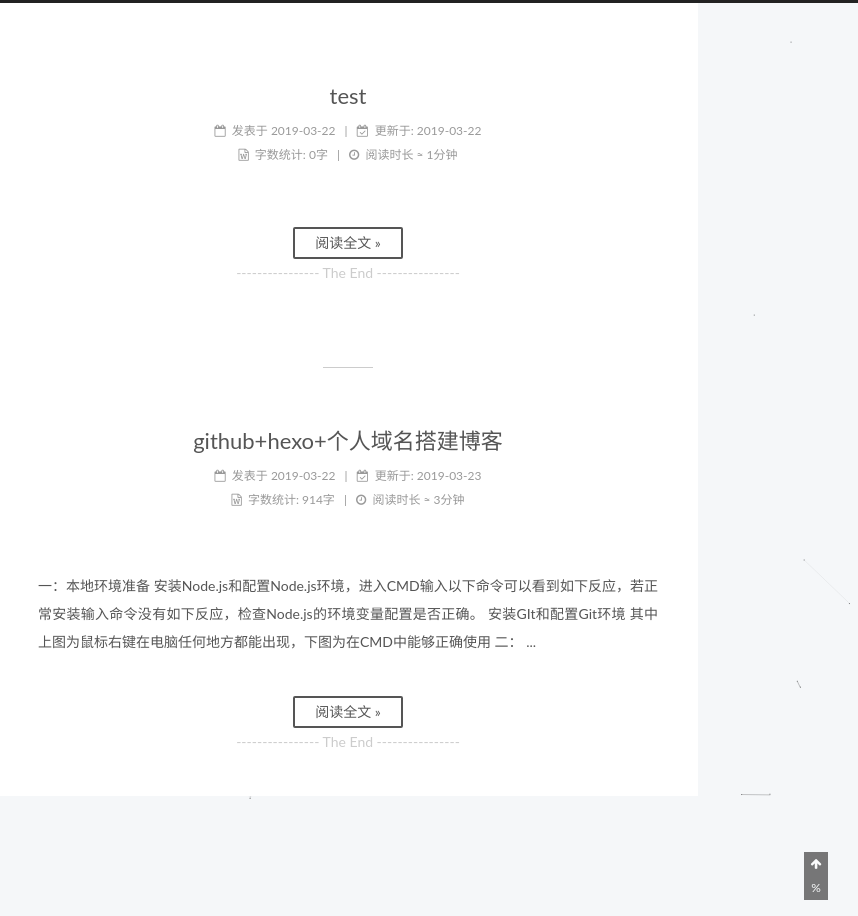
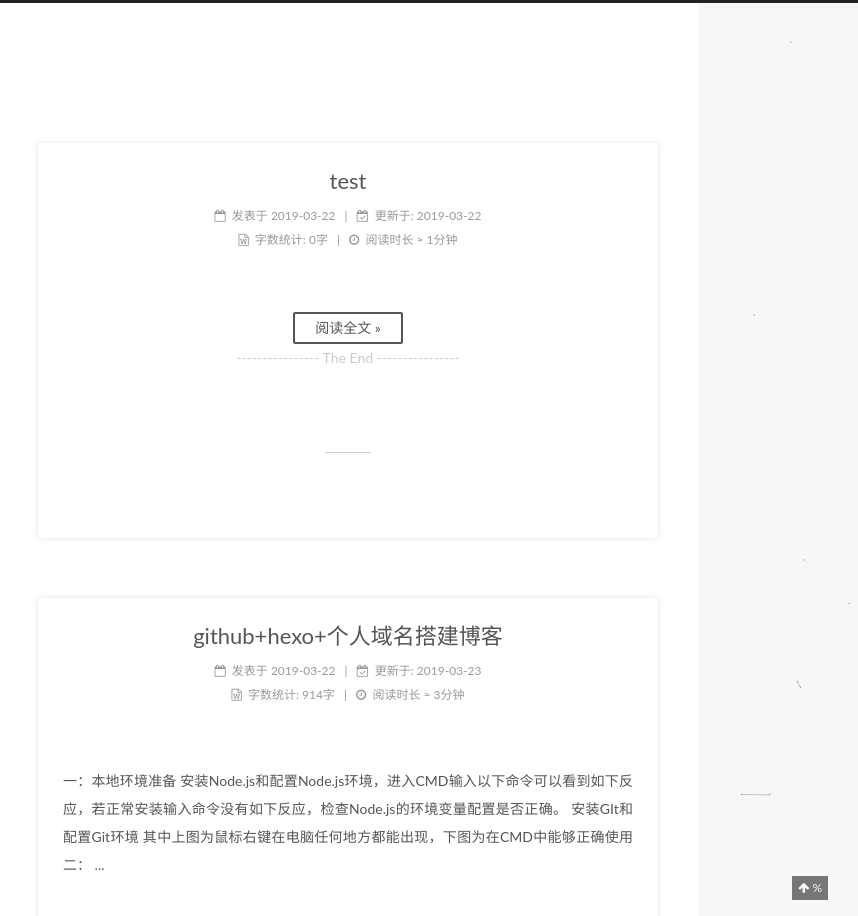
Before and after one commit to Libkup/Libkup.github.io, a plain HTML site: page index.html in a window 1280 px wide. Shown: the top 916 px of the page, 422-1280 px from the left. Drawn offline with Linux system fonts and the light colour scheme; some packages are replaced by stand-ins of ours; a script that the page names is missing.

Commit message:
Site updated: 2019-03-23 18:27:36

```diff
--- a/css/main.css
+++ b/css/main.css
@@ -1063,7 +1063,7 @@
   right: 30px;
   z-index: 1050;
   padding: 0 6px;
-  width: 24px;
+  width: initial;
   background: #222;
   font-size: 12px;
   opacity: 0.6;
@@ -1935,7 +1935,7 @@
   width: 4px;
   height: 4px;
   border-radius: 50%;
-  background: #881812;
+  background: #b170e4;
 }
 .links-of-blogroll {
   font-size: 13px;
@@ -3103,3 +3103,10 @@
     text-align: justify;
   }
 }
+.post {
+  margin-top: 60px;
+  margin-bottom: 60px;
+  padding: 25px;
+  -webkit-box-shadow: 0 0 5px rgba(202,203,203,0.5);
+  -moz-box-shadow: 0 0 5px rgba(202,203,204,0.5);
+}
```
